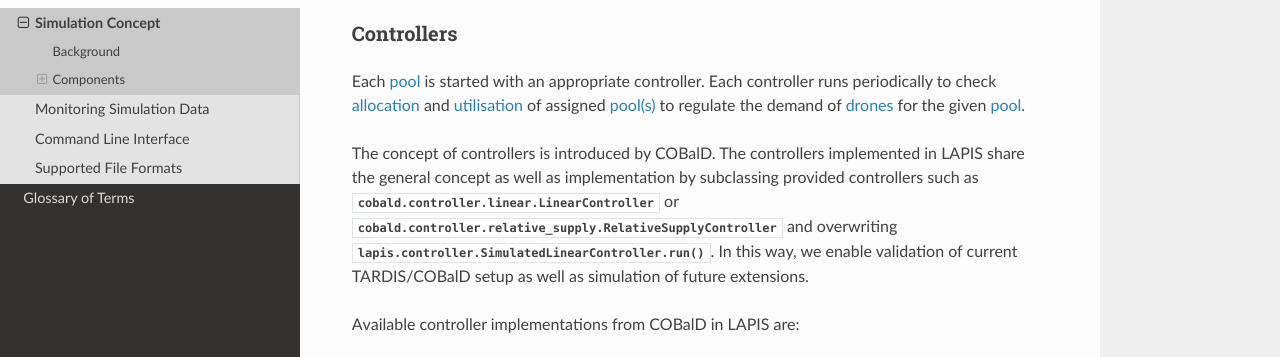
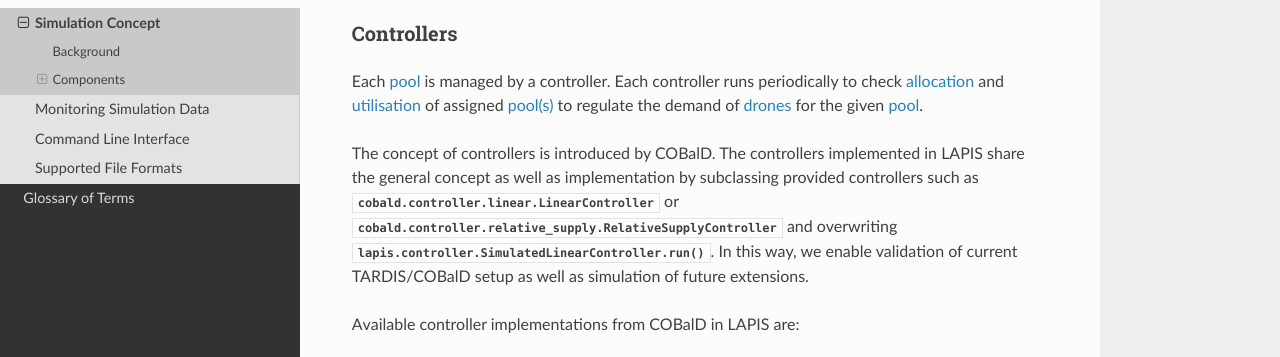
Before and after one commit to MatterMiners/lapis, a Sphinx documentation site: the page built from docs/source/topics/concept.rst, in a window 1280 px wide and 900 px high, scrolled down 1313 px, cut to the strip 186-543 px from the top of the window. Built offline with Sphinx 7.4.7 and the Read the Docs theme 2.0.0, drawn with Linux system fonts in a browser that asks for light colours; formulas are drawn with MathJax 3.

Commit message:
Update docs/source/topics/concept.rst
Co-Authored-By: Eileen Kuehn <eileen.kuehn@kit.edu>

```diff
--- a/docs/source/topics/concept.rst
+++ b/docs/source/topics/concept.rst
@@ -63,7 +63,7 @@
 Controllers
 ~~~~~~~~~~~
 
-Each :term:`pool` is started with an appropriate controller. Each controller runs
+Each :term:`pool` is managed by a controller. Each controller runs
 periodically to check :term:`allocation` and :term:`utilisation` of assigned
 :term:`pool(s) <Pool>` to regulate the demand of :term:`drones <Drone>` for the
 given :term:`pool`.
```
